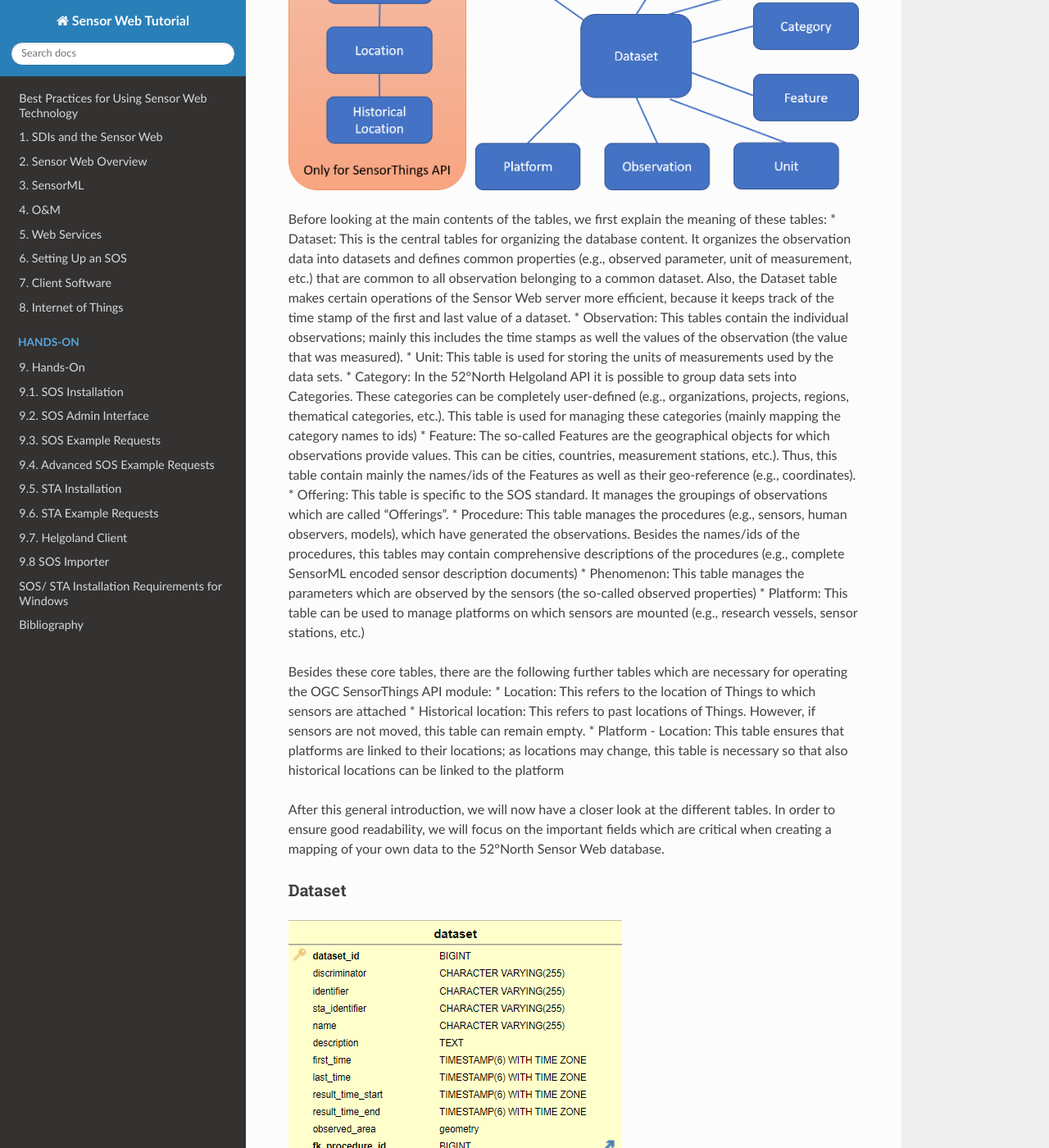
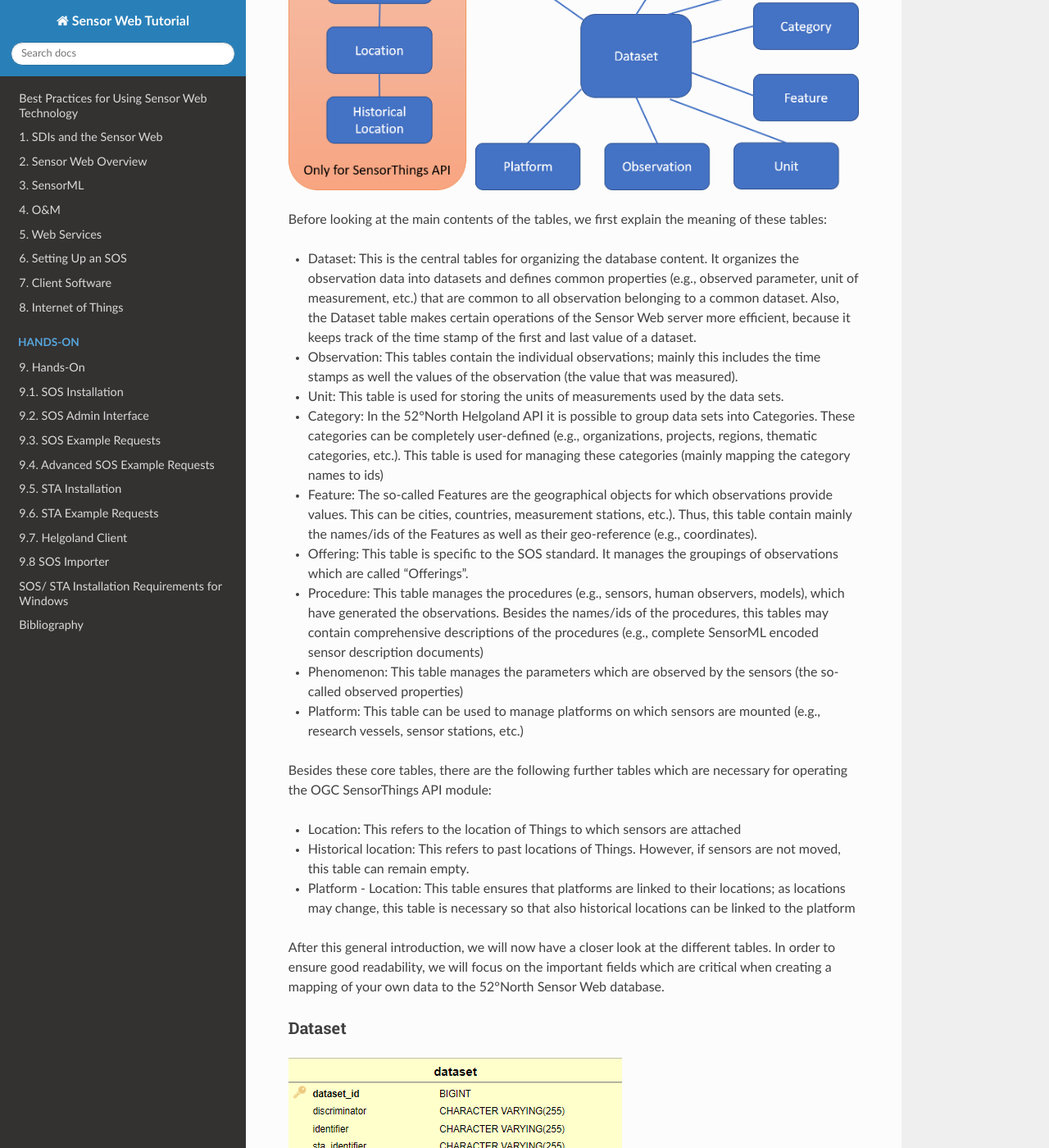
Before and after one commit to 52North/sensor-web-tutorial, an MkDocs documentation site: the page built from docs/06a_execise_db_modelling.md, in a window 1280 px wide and 1400 px high, scrolled down 946 px. Shown: the whole window at 82% size. Built offline with MkDocs 1.6.1, drawn with Linux system fonts in a browser that asks for light colours; nearby versions of some CDN libraries; some of the changed text lies outside the part shown.

Commit message:
minor corrections

```diff
--- a/docs/06a_execise_db_modelling.md
+++ b/docs/06a_execise_db_modelling.md
@@ -17,7 +17,6 @@
 
 Fill the empty tables that you have created with data examples (e.g. the Excel sheet or diagram) from your data sets.
 
-
 ### Explanation of the 52°North Sensor Web Data Model
 
 The following diagram outlines the general structure of the 52°North Sensor Web data model. Please note, there are some further tables in the data model which will not be discussed in this case. These tables are either not necessary for the normal operation of the SOS, or they only contain management information which does not require a conceptual mapping.
@@ -25,10 +24,11 @@
 ![DB_Model_Overview.png](images/DB_Model_Overview.png "Overview of the database model")
 
 Before looking at the main contents of the tables, we first explain the meaning of these tables:
+
 * Dataset: This is the central tables for organizing the database content. It organizes the observation data into datasets and defines common properties (e.g., observed parameter, unit of measurement, etc.) that are common to all observation belonging to a common dataset. Also, the Dataset table makes certain operations of the Sensor Web server more efficient, because it keeps track of the time stamp of the first and last value of a dataset.
 * Observation: This tables contain the individual observations; mainly this includes the time stamps as well the values of the observation (the value that was measured).
 * Unit: This table is used for storing the units of measurements used by the data sets.
-* Category: In the 52°North Helgoland API it is possible to group data sets into Categories. These categories can be completely user-defined (e.g., organizations, projects, regions, thematical categories, etc.). This table is used for managing these categories (mainly mapping the category names to ids)
+* Category: In the 52°North Helgoland API it is possible to group data sets into Categories. These categories can be completely user-defined (e.g., organizations, projects, regions, thematic categories, etc.). This table is used for managing these categories (mainly mapping the category names to ids)
 * Feature: The so-called Features are the geographical objects for which observations provide values. This can be cities, countries, measurement stations, etc.). Thus, this table contain mainly the names/ids of the Features as well as their geo-reference (e.g., coordinates).
 * Offering: This table is specific to the SOS standard. It manages the groupings of observations which are called “Offerings”.
 * Procedure: This table manages the procedures (e.g., sensors, human observers, models), which have generated the observations. Besides the names/ids of the procedures, this tables may contain comprehensive descriptions of the procedures (e.g., complete SensorML encoded sensor description documents)
@@ -36,6 +36,7 @@
 * Platform: This table can be used to manage platforms on which sensors are mounted (e.g., research vessels, sensor stations, etc.)
 
 Besides these core tables, there are the following further tables which are necessary for operating the OGC SensorThings API module:
+
 * Location: This refers to the location of Things to which sensors are attached
 * Historical location: This refers to past locations of Things. However, if sensors are not moved, this table can remain empty.
 * Platform - Location: This table ensures that platforms are linked to their locations; as locations may change, this table is necessary so that also historical locations can be linked to the platform
@@ -43,6 +44,7 @@
 After this general introduction, we will now have a closer look at the different tables. In order to ensure good readability, we will focus on the important fields which are critical when creating a mapping of your own data to the 52°North Sensor Web database.
 
 ### Dataset
+
 ![DB_Model_Dataset.png](images/DB_Model_Dataset.png "Overview of the Dataset table")
 
 **Description**: Storage of the dataset, the core table of the whole database model.
@@ -79,6 +81,7 @@
 | decimals | Number of decimals that should be present in the output of the observation values. If no value is set, all decimals would be present. | false | - | int4 |
 
 ### Observation
+
 ![DB_Model_Observation.png](images/DB_Model_Observation.png "Overview of the Observation table")
 
 **Description**: Storage of the observation values with the timestamp and additional metadata. The metadata are height/depth values for profile observation and sampling geometries for trajectory observations. In each observation entry only one value_... column should be filled with a value!
@@ -128,6 +132,7 @@
 | link | Link/reference to an external description of the unit, e.g. to a vocabulary.. | false | - | varchar(255) |
 
 ### Feature
+
 ![DB_Model_Feature.png](images/DB_Model_Feature.png "Overview of the Feature table")
 
 **Description**: Storage of the features (OfInterest). A feature represents the observed location, route, or area. As examples, the location of the weather station or the water level location, a ferry (Cuxhaven-Helgoland) or a lake of interest.
@@ -135,14 +140,14 @@
 | column | comment | NOT-NULL | default | SQL type |
 | --- | --- | --- | --- | --- |
 | feature_id | PK column of the table | true | - | int8 |
-| identifier | Unique identifier of the feature which is used for filtering. Should be a URI, UUID. E.g. http://www.example.org/123, 123-321 | true | - | varchar(255) |
+| identifier | Unique identifier of the feature which is used for filtering. Should be a URI, UUID. E.g. <http://www.example.org/123>, 123-321 | true | - | varchar(255) |
 | name | The human readable name of the feature. | false | - | varchar(255) |
 | description | A short description of the feature | false | - | text |
 | url | Optional URL to an external resource that describes the feature, e.g. a WFS | false | - | varchar(255) |
 | geom | The geometry/location of feature | false | - | GEOMETRY |
 
+### Category
 
-### Category
 ![DB_Model_Category.png](images/DB_Model_Category.png "Overview of the Category table")
 
 **Description**: Storage of the categories which should be used to group the data.
@@ -150,11 +155,12 @@
 | column | meaning | NOT-NULL | default | SQL type |
 | --- | --- | --- | --- | --- |
 | category_id | PK column of the table | true | - | int8 |
-| identifier | Unique identifier of the category which can be used for filtering. Should be a URI, UUID. E.g. http://www.example.org/123, 123-321 | true | - | varchar(255) |
+| identifier | Unique identifier of the category which can be used for filtering. Should be a URI, UUID. E.g. <http://www.example.org/123>, 123-321 | true | - | varchar(255) |
 | name | The human readable name of the category. | false | - | varchar(255) |
 | description | A short description of the category. | false | - | text |
 
 ### Offering
+
 ![DB_Model_Offering.png](images/DB_Model_Offering.png "Overview of the Offering table")
 
 **Description**: Storage of the offerings which is required by the SOS. An offering is used in SOS to group records according to specific criteria. In the INSPIRE context, an offering is an "INSPRE spatial dataset," an identifiable collection of spatial data.
@@ -162,7 +168,7 @@
 | column | comment | NOT-NULL | default | SQL type |
 | --- | --- | --- | --- | --- |
 | offering_id | PK column of the table | true | - | int8 |
-| identifier | Unique identifier of the offering which can be used for filtering. Should be a URI, UUID. E.g. http://www.example.org/123, 123-321. | true | - | varchar(255) |
+| identifier | Unique identifier of the offering which can be used for filtering. Should be a URI, UUID. E.g. <http://www.example.org/123>, 123-321. | true | - | varchar(255) |
 | name | The human readable name of the offering. | false | - | varchar(255) |
 | description | A short description of the offering | false | - | text |
 | sampling_time_start | The minimum samplingTimeStart of all observation that belong to this offering. If the column is empty, the information is calculated during the cache update and stored locally. Used for the capabilities of the SOS. | false | - | timestamp with time zone |
@@ -174,6 +180,7 @@
 | geom | The envelope/geometry of all features or samplingGeometries of observations that belong to this offering. If the column is empty, the information is calculated during the cache update and stored locally. Used for the capabilities of the SOS. | false | - | GEOMETRY |
 
 ### Procedure
+
 ![DB_Model_Procedure.png](images/DB_Model_Procedure.png "Overview of the Procedure table")
 
 **Description**: Storage of the procedure/sensors. The procedure can be a sensor, process/method or a system that produces observations.
@@ -181,7 +188,7 @@
 | column | comment | NOT-NULL | default | SQL type |
 | --- | --- | --- | --- | --- |
 | procedure_id | PK column of the table | true | - | int8 |
-| identifier | Unique identifier of the procedure which can be used for filtering. Should be a URI, UUID. E.g. http://www.example.org/123, 123-321 | true | - | varchar(255) |
+| identifier | Unique identifier of the procedure which can be used for filtering. Should be a URI, UUID. E.g. <http://www.example.org/123>, 123-321 | true | - | varchar(255) |
 | name | The human readable name of the procedure. | false | - | varchar(255) | string |
 | description | A short description of the procedure | false | - | text |
 | description_file | Location to or XML encoded description of the procedure. Can be used if procedure history is not supported. | false | - | text |
@@ -189,6 +196,7 @@
 | fk_type_of_procedure_id | Reference to a procedure this entry is a typeOf. | false | - | int8 |
 
 ### Phenomenon
+
 ![DB_Model_Phenomenon.png](images/DB_Model_Phenomenon.png "Overview of the Phenomenon table")
 
 **Description**: Storage of the observed parameters of the sensors.
```
Also changed, not shown: other parts of docs/06a_execise_db_modelling.md (+19 -14 lines), docs/hands-on/09_01_sos_installation_war_file.md (line endings or trailing spaces).
